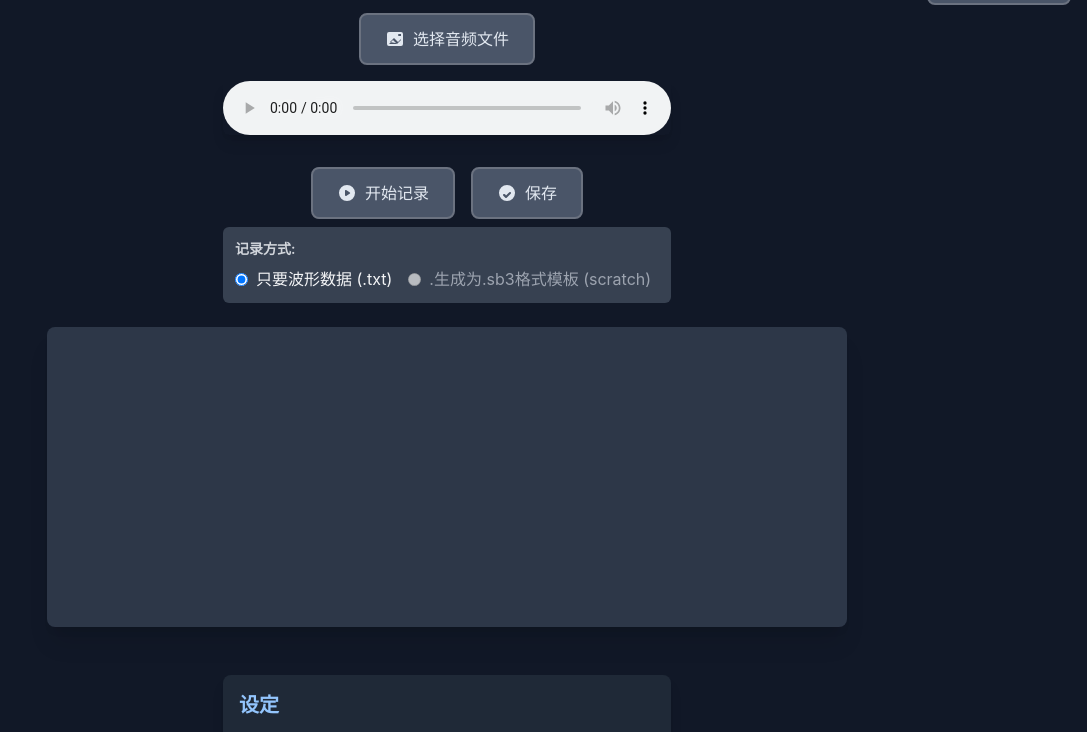
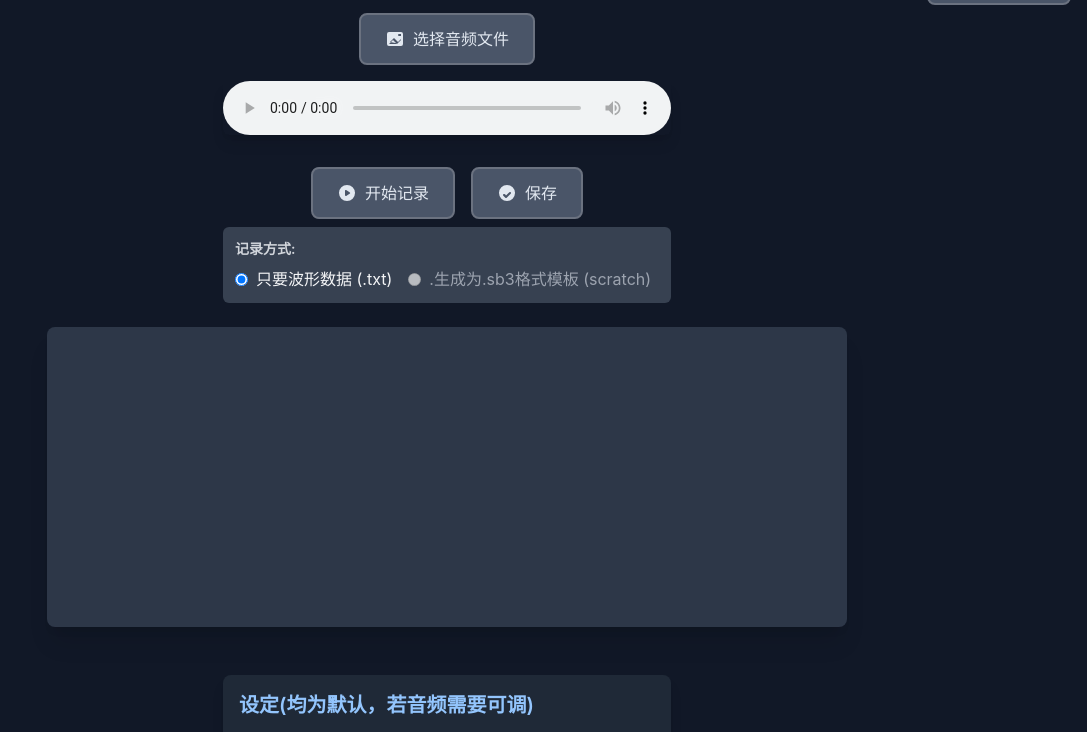
Before and after one commit to Leersxie/AudioSpectrum-Chinese, a plain HTML site: page index.html in a window 1280 px wide. Shown: the part 63-795 px from the top of the page, without its empty margins (193-1280 px from the left). Drawn offline with nearby package versions, Linux system fonts and the light colour scheme; no server answers.

Commit message:
Update index.html

```diff
--- a/index.html
+++ b/index.html
@@ -225,7 +225,7 @@
         <canvas id="audioSpectrum" class="rounded-lg shadow-xl"></canvas>
 
         <div class="settings-container w-full max-w-md p-4 bg-gray-800 rounded-lg shadow-lg mt-6">
-            <h2 class="text-xl font-semibold mb-4 text-blue-300">设定</h2>
+            <h2 class="text-xl font-semibold mb-4 text-blue-300">设定(均为默认，若音频需要可调)</h2>
 
             <div class="grid grid-cols-1 sm:grid-cols-2 gap-4">
                 <div class="setting-item">
```
